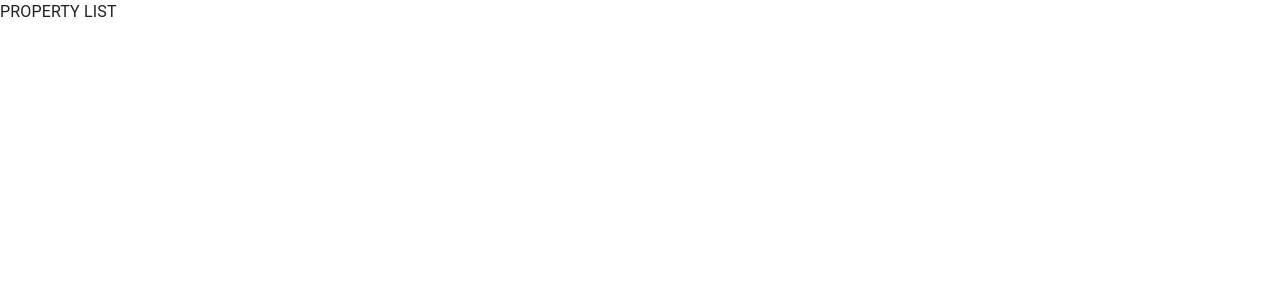
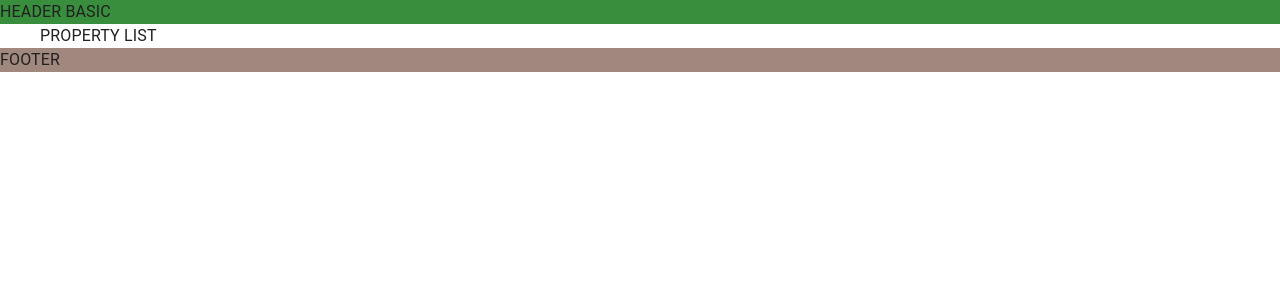
Before and after one commit to tttemurbek/nestar-demo, a Next.js app: page /property in a window 1280 px wide. Shown: the top 300 px of the page. Built offline with nearby package versions, Linux system fonts and the light colour scheme.

Commit message:
feat: intergration header and footer via layouts

```diff
--- /dev/null
+++ b/libs/components/layout/LayoutBasic.tsx
@@ -0,0 +1,25 @@
+import { Stack } from "@mui/material";
+import Head from "next/head";
+
+const withLayoutBasic = (Component: any) => {
+  return (props: any) => {
+    return (
+      <>
+        <Head>
+          <title>Nestar</title>
+        </Head>
+        <Stack id="pc-wrap">
+          <Stack sx={{ background: "#388e3c" }}>HEADER BASIC</Stack>
+
+          <Stack id={"main"}>
+            <Component {...props} />
+          </Stack>
+
+          <Stack sx={{ background: "#a1887f" }}>FOOTER</Stack>
+        </Stack>
+      </>
+    );
+  };
+};
+
+export default withLayoutBasic;
--- a/pages/property/index.tsx
+++ b/pages/property/index.tsx
@@ -1,6 +1,9 @@
-const PropertyList = () => {
-  console.log("PROPERTY COMPONENT - PAGES ROUTER");
-  return <div>PROPERTY LIST</div>;
+import withLayoutBasic from "@/libs/components/layout/LayoutBasic";
+import { Container, Stack } from "@mui/material";
+import { NextPage } from "next";
+
+const PropertyList: NextPage = () => {
+  return <Container>PROPERTY LIST</Container>;
 };
 
-export default PropertyList;
+export default withLayoutBasic(PropertyList);
```
Also changed, not shown: libs/components/layout/LayoutHome.tsx (added, +25 -0 lines), pages/community/index.tsx (+5 -3 lines), pages/index.tsx (+6 -7 lines), pages/property/[productId]/index.tsx (deleted, +0 -9 lines), pages/property/detail.tsx (added, +13 -0 lines).
